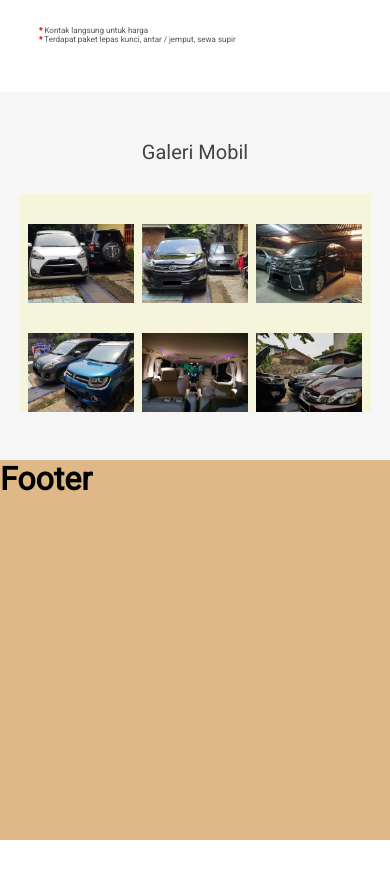
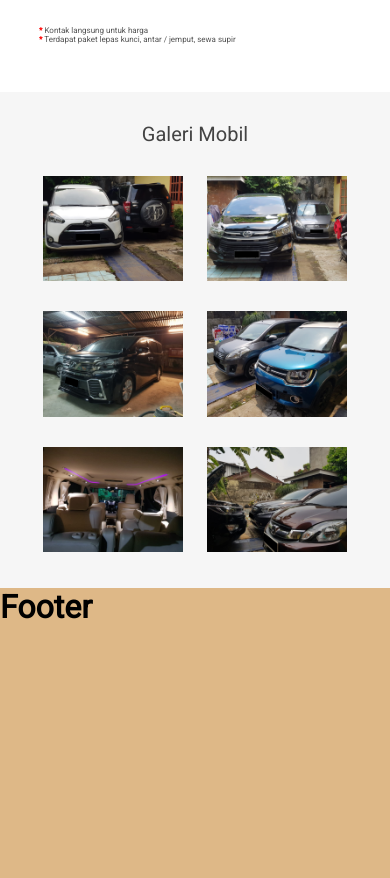
Before and after one commit to ilhamksyuriadi/tap-rent-car, a React (Create React App) app: page / in a window 390 px wide. Shown: the part 2920-3798 px from the top of the page. Before the commit the page ends 3760 px from the top, so only its background shows below. Built offline with nearby package versions, Linux system fonts and the light colour scheme.

Commit message:
revised responsive gallery section

```diff
--- a/src/components/Gallery.scss
+++ b/src/components/Gallery.scss
@@ -13,7 +13,7 @@
     .content{
         width: 90%;
         // height: 100px;
-        background: beige;
+        // background: beige;
         margin-top: 30px;
         margin-bottom: 48px;
         display: flex;
@@ -32,11 +32,12 @@
 
         h2{
             font-size: 32px;
+            margin-top: 42px;
         }
         .content{
-
+            margin-top: 0px;
             img{
-
+                width: 28%;
             }
         }
     }
@@ -47,11 +48,12 @@
 
         h2{
             font-size: 20px;
+            margin-top: 30px;
         }
         .content{
-
+            margin-bottom: 36px;
             img{
-
+                width: 40%;
             }
         }
     }
```
